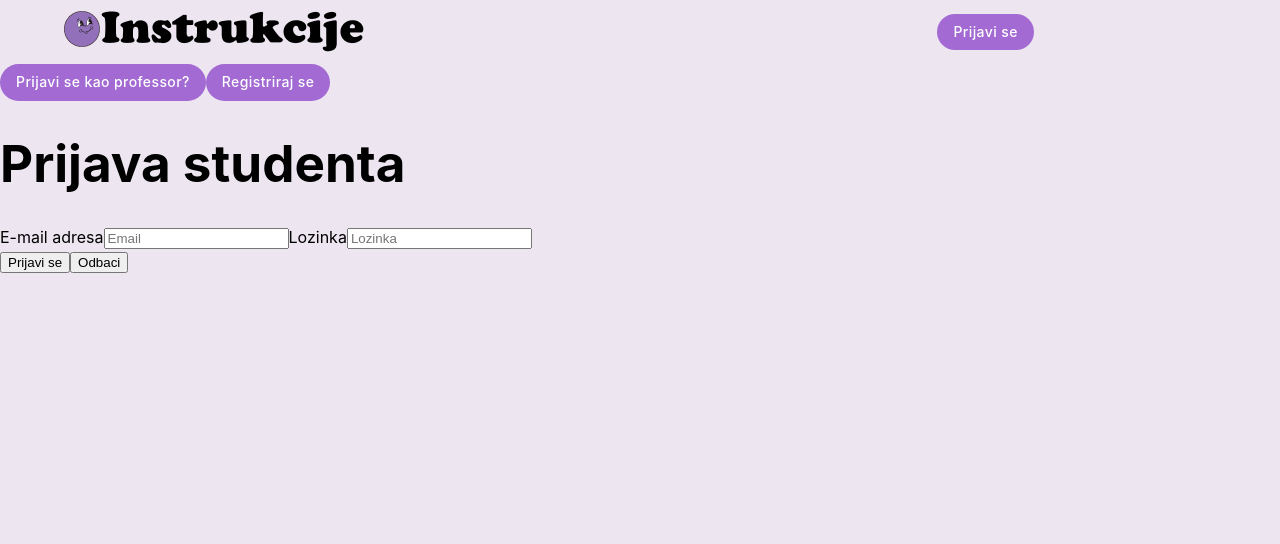
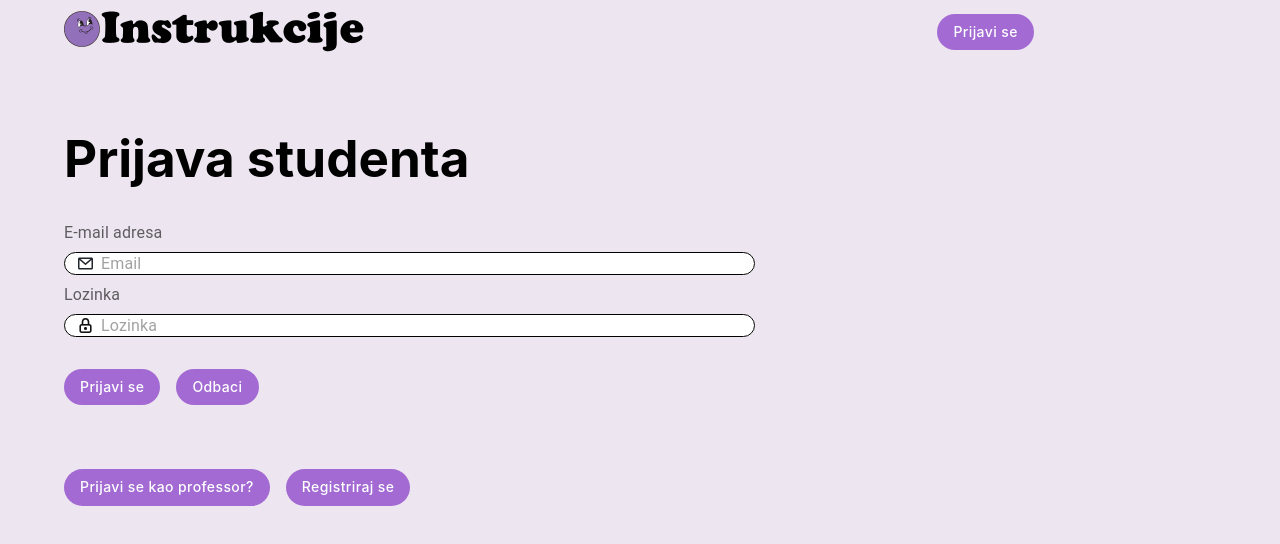
Before and after one commit to velimirkovacic/velimir-kovacic-dotnet, a React (Vite) app: page /login in a window 1280 px wide. Shown: the top 544 px of the page. Built offline with nearby package versions, Linux system fonts and the light colour scheme.

Commit message:
login page css

```diff
--- a/src/pages/homepage/HomePage.jsx
+++ b/src/pages/homepage/HomePage.jsx
@@ -1,11 +1,9 @@
 import "./HomePage.css";
 
 import { Link } from "react-router-dom";
-import React, { useState, useEffect } from 'react';
+import { useState, useEffect } from 'react';
 
-import OutlinedInput from "@mui/material/OutlinedInput";
 import InputAdornment from "@mui/material/InputAdornment";
-import { Button } from "@mui/material";
 import ProfessorsComponent from "../../components/professors/ProfessorsComponent";
 import { getSubjects } from '../../api/SubjectApi';
 import { getProfessors } from '../../api/ProfessorApi';
--- a/src/pages/loginpage/LoginPage.css
+++ b/src/pages/loginpage/LoginPage.css
@@ -0,0 +1,21 @@
+.login-wrapper {
+    width: 100vw;
+    height: fit-content;
+    display: flex;
+    justify-content: center;
+}
+
+.login-container {
+    width: 90%;
+    margin: 2rem 0;
+    display: flex;
+    flex-direction: column;
+}
+
+.login-form {
+    display: flex;
+    flex-direction: column;
+    margin-bottom: 2rem;
+    width: 60%;
+    gap: 0.5rem;
+}
--- a/src/pages/loginpage/LoginPage.jsx
+++ b/src/pages/loginpage/LoginPage.jsx
@@ -1,74 +1,177 @@
-import { Button } from "@mui/material";
+import { Button, InputLabel } from "@mui/material";
 import { Link } from "react-router-dom";
-import React, { useState } from 'react';
-import { handleLogin } from '../../api/AuthApi';
+import { useState } from "react";
+import { handleLogin } from "../../api/AuthApi";
+
+import OutlinedInput from "@mui/material/OutlinedInput";
+import InputAdornment from "@mui/material/InputAdornment";
+
+import "./LoginPage.css";
 
 function LoginPage() {
   const [showStudentLogIn, setShowStudentLogIn] = useState(true);
 
-  const [studentEmail, setStudentEmail] = useState('');
-  const [studentPassword, setStudentPassword] = useState('');
+  const [studentEmail, setStudentEmail] = useState("");
+  const [studentPassword, setStudentPassword] = useState("");
 
-  const [professorEmail, setProfessorEmail] = useState('');
-  const [professorPassword, setProfessorPassword] = useState('');
+  const [professorEmail, setProfessorEmail] = useState("");
+  const [professorPassword, setProfessorPassword] = useState("");
 
   function handleStudentSubmit(event) {
     event.preventDefault();
     const data = {
-        email: studentEmail,
-        password: studentPassword
-      };
+      email: studentEmail,
+      password: studentPassword,
+    };
     handleLogin(data, "student");
   }
 
   function handleProfessorSubmit(event) {
     event.preventDefault();
     const data = {
-        email: professorEmail,
-        password: professorPassword
-      };
+      email: professorEmail,
+      password: professorPassword,
+    };
     handleLogin(data, "professor");
   }
 
   return (
-      <>
-        <Button variant="contained" onClick={() => setShowStudentLogIn(!showStudentLogIn)}>
-          Prijavi se kao {showStudentLogIn ? 'professor' : 'student'}?
-        </Button>
-        <Link to="/register">
-          <Button variant="contained">Registriraj se</Button>
-        </Link>
+    <>
       {showStudentLogIn ? (
-          <div>
+        <div className="login-wrapper">
+          <div className="login-container">
             <h1>Prijava studenta</h1>
             <form onSubmit={handleStudentSubmit}>
-              <div>
-                <label htmlFor="email">E-mail adresa</label>
-                <input type="text" id="email" placeholder="Email" value={studentEmail} onChange={e => setStudentEmail(e.target.value)} />
+              <div className="login-form">
+                <InputLabel htmlFor="email">E-mail adresa</InputLabel>
+                <OutlinedInput
+                  id="email"
+                  type="text"
+                  placeholder="Email"
+                  value={studentEmail}
+                  onChange={(e) => setStudentEmail(e.target.value)}
+                  startAdornment={
+                    <InputAdornment position="start">
+                      <img
+                        src="/icons/email-icon.svg"
+                        style={{ height: "15px", width: "15px" }}
+                      />
+                    </InputAdornment>
+                  }
+                />
 
-                <label htmlFor="password">Lozinka</label>
-                <input type="password" id="password" placeholder="Lozinka" value={studentPassword} onChange={e => setStudentPassword(e.target.value)} />
+                <InputLabel htmlFor="password">Lozinka</InputLabel>
+                <OutlinedInput
+                  id="password"
+                  type="password"
+                  placeholder="Lozinka"
+                  value={studentPassword}
+                  onChange={(e) => setStudentPassword(e.target.value)}
+                  startAdornment={
+                    <InputAdornment position="start">
+                      <img
+                        src="/icons/password-icon.svg"
+                        style={{ height: "15px", width: "15px" }}
+                      />
+                    </InputAdornment>
+                  }
+                />
               </div>
-              <button type="submit">Prijavi se</button>
-              <button type="button" onClick={() => {setStudentEmail(''); setStudentPassword('');}}>Odbaci</button>
+              <Button
+                variant="contained"
+                type="submit"
+                style={{ marginRight: "1rem" }}
+              >
+                Prijavi se
+              </Button>
+              <Button
+                variant="contained"
+                type="button"
+                onClick={() => {
+                  setStudentEmail("");
+                  setStudentPassword("");
+                }}
+              >
+                Odbaci
+              </Button>
             </form>
-          </div>) : (
-              <div>
-                <h1>Prijava profesora</h1>
-                <form onSubmit={handleProfessorSubmit}>
-                  <div>
-                    <label htmlFor="email">E-mail adresa</label>
-                    <input type="text" id="email" placeholder="Email" value={professorEmail} onChange={e => setProfessorEmail(e.target.value)} />
+          </div>
+        </div>
+      ) : (
+        <div className="login-wrapper">
+          <div className="login-container">
+            <h1>Prijava profesora</h1>
+            <form onSubmit={handleProfessorSubmit}>
+              <div className="login-form">
+                <InputLabel htmlFor="email">E-mail adresa</InputLabel>
+                <OutlinedInput
+                  id="email"
+                  type="text"
+                  placeholder="Email"
+                  value={professorEmail}
+                  onChange={(e) => setProfessorEmail(e.target.value)}
+                  startAdornment={
+                    <InputAdornment position="start">
+                      <img
+                        src="/icons/email-icon.svg"
+                        style={{ height: "15px", width: "15px" }}
+                      />
+                    </InputAdornment>
+                  }
+                />
 
-                    <label htmlFor="password">Lozinka</label>
-                    <input type="password" id="password" placeholder="Lozinka" value={professorPassword} onChange={e => setProfessorPassword(e.target.value)} />
-                  </div>
-                  <button type="submit">Prijavi se</button>
-                  <button type="button" onClick={() => {setProfessorEmail(''); setProfessorPassword('');}}>Odbaci</button>
-                </form>
+                <InputLabel htmlFor="password">Lozinka</InputLabel>
+                <OutlinedInput
+                  id="password"
+                  type="password"
+                  placeholder="Lozinka"
+                  value={professorPassword}
+                  onChange={(e) => setProfessorPassword(e.target.value)}
+                  startAdornment={
+                    <InputAdornment position="start">
+                      <img
+                        src="/icons/password-icon.svg"
+                        style={{ height: "15px", width: "15px" }}
+                      />
+                    </InputAdornment>
+                  }
+                />
               </div>
-          )
-      }
+              <Button
+                variant="contained"
+                type="submit"
+                style={{ marginRight: "1rem" }}
+              >
+                Prijavi se
+              </Button>
+              <Button
+                variant="contained"
+                type="button"
+                onClick={() => {
+                  setProfessorEmail("");
+                  setProfessorPassword("");
+                }}
+              >
+                Odbaci
+              </Button>
+            </form>
+          </div>
+        </div>
+      )}
+      <div className="login-wrapper">
+        <div className="login-container" style={{ flexDirection: "row" }}>
+          <Button
+            variant="contained"
+            onClick={() => setShowStudentLogIn(!showStudentLogIn)}
+            style={{ marginRight: "1rem" }}
+          >
+            Prijavi se kao {showStudentLogIn ? "professor" : "student"}?
+          </Button>
+          <Link to="/register">
+            <Button variant="contained">Registriraj se</Button>
+          </Link>
+        </div>
+      </div>
     </>
   );
 }
--- a/src/pages/profilepage/ProfilePage.css
+++ b/src/pages/profilepage/ProfilePage.css
@@ -10,13 +10,13 @@
   margin: 2rem 0;
 }
 
-  .student-info{
+.student-info {
   display: flex;
   flex-direction: row;
   align-items: center;
   gap: 10px;
 }
 
-  .student-image{
+.student-image {
   border-radius: 100px;
 }
--- a/src/pages/profilepage/ProfilePage.jsx
+++ b/src/pages/profilepage/ProfilePage.jsx
@@ -3,17 +3,17 @@ import "./ProfilePage.css";
 
 function ProfilePage() {
   if (!localStorage.getItem("token")) {
-    //window.location.href = '/login';
+    window.location.href = '/login';
   }
-  //let student = JSON.parse(localStorage.getItem('student'));
+  let student = JSON.parse(localStorage.getItem('student'));
 
-  /*for dev purposes, remove later */
+  /*for dev purposes, remove later
   let student = {};
   student.name = "Petar Klarić";
   student.image = "/placeholder.png";
   student.description =
     "Lorem ipsum dolor sit amet consectetur. Eu fermentum posuere porttitor dui erat amet.";
-
+*/
   student.sentInstructionRequests = [
     {
       name: "Petar Ivanić",
@@ -78,7 +78,7 @@ function ProfilePage() {
           <div className="student-info">
             <img src={student.image} className="student-image" />
             <div>
-              <h1>{student.name}</h1>
+              <h1>{student.name} {student.surname}</h1>
               <p>{student.description}</p>
             </div>
           </div>
```
Also changed, not shown: public/icons/email-icon.svg (added), public/icons/password-icon.svg (added). Lines whose indentation alone changed are shown as unchanged.
